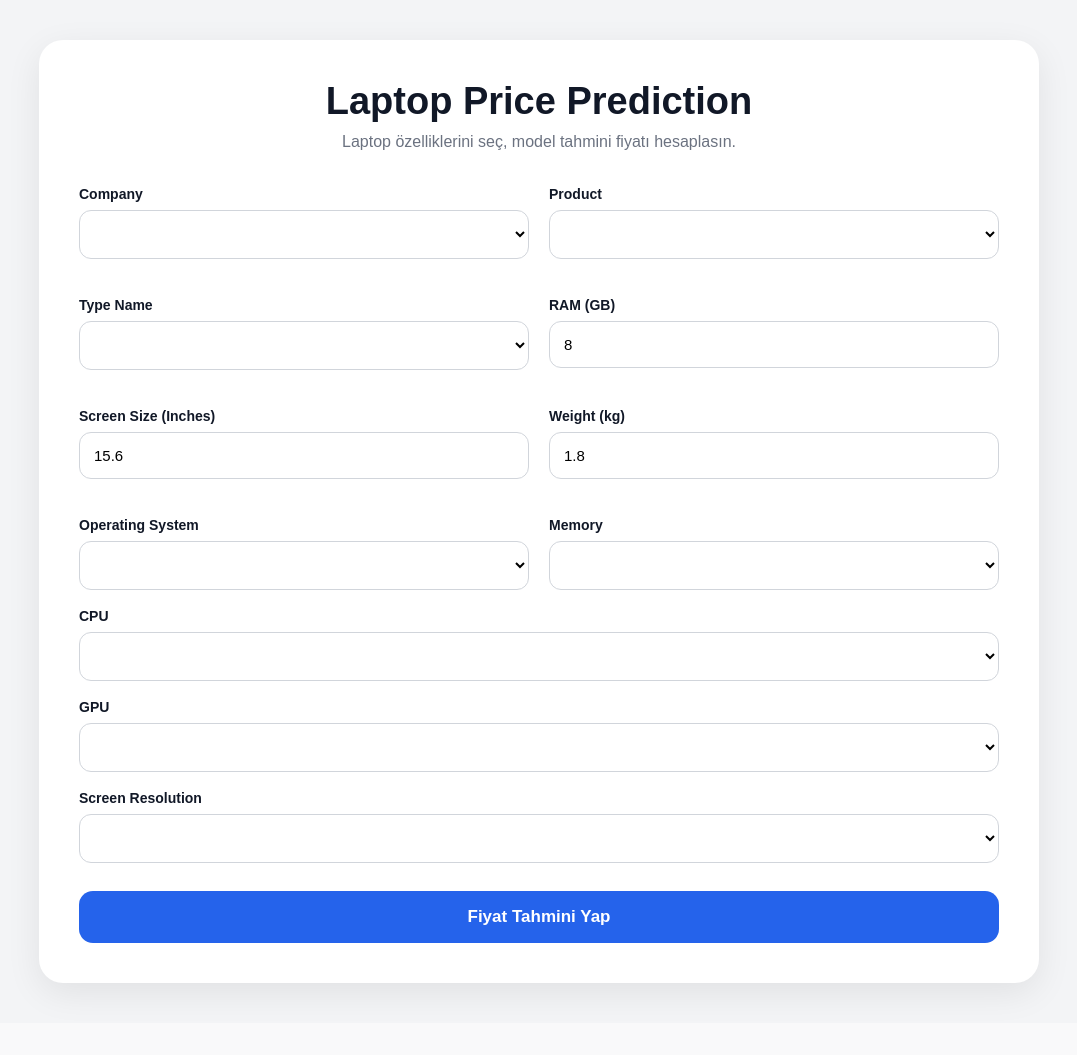
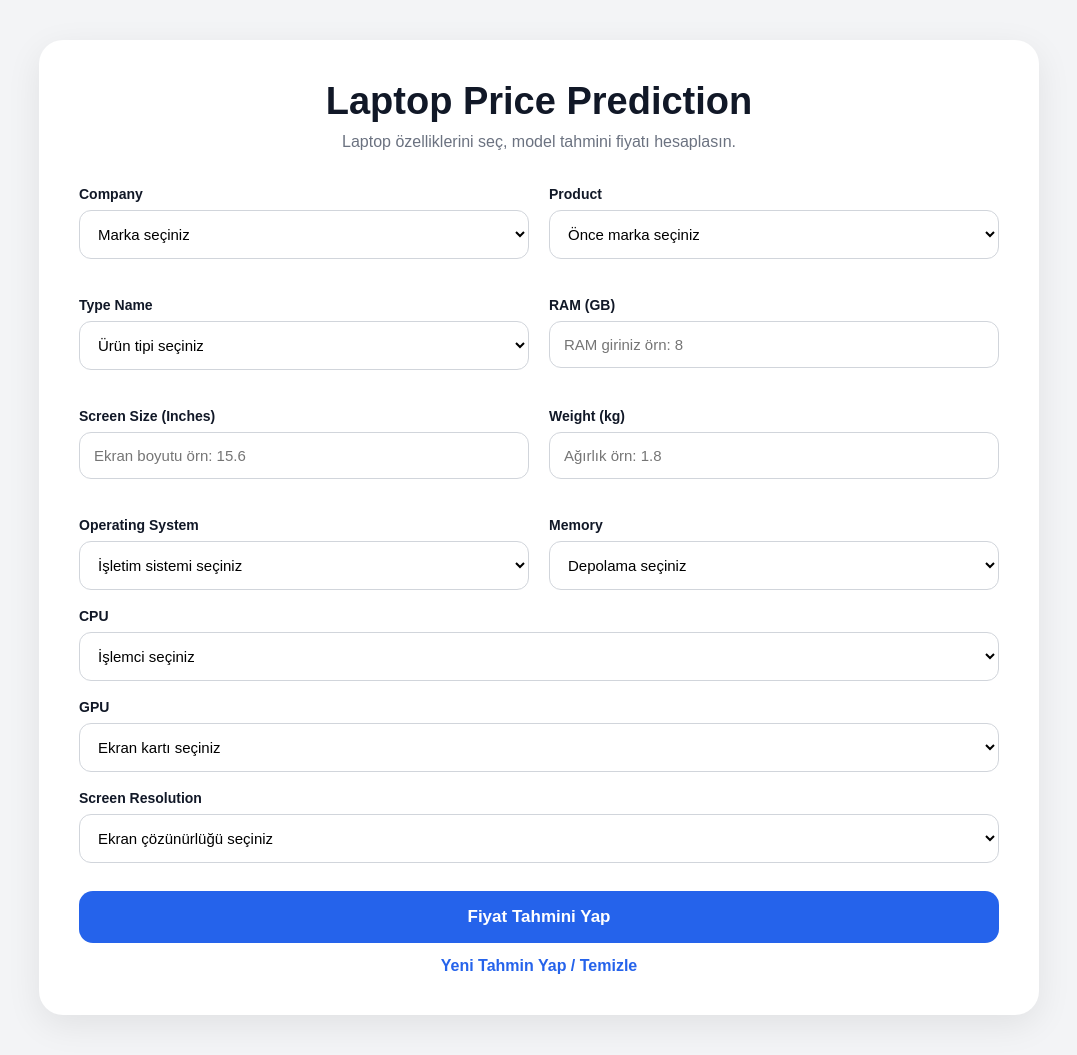
Before and after one commit to zeynepcelik1717/laptop-price-prediction, a FastAPI app: page / in a window 1280 px wide. Shown: the whole page, without its empty margins (101-1178 px from the left). Before the commit the page ends 1000 px from the top, so only its background shows below. Run offline with FastAPI, Linux system fonts and the light colour scheme; lists and menus that the app fills with data are empty; parts of the project's set-up code (start-up, migrations or seed data) failed here and were passed over.

Commit message:
düzenleme

```diff
--- a/app/main.py
+++ b/app/main.py
@@ -19,29 +19,20 @@ app = FastAPI(title="Laptop Price Prediction")
 app.mount("/static", StaticFiles(directory=BASE_DIR / "static"), name="static")
 templates = Jinja2Templates(directory=BASE_DIR / "templates")
 
+
 with open(MODEL_PATH, "rb") as file:
     model = pickle.load(file)
 
 with open(FEATURE_PATH, "rb") as file:
     feature_names = list(pickle.load(file))
 
-    raw_df = pd.read_csv(DATA_PATH, encoding="latin-1")
 
 feature_index = {name: i for i, name in enumerate(feature_names)}
 
-
-def get_options(prefix):
-    values = []
-
-    for col in feature_names:
-        if col.startswith(prefix + "_"):
-            values.append(col.replace(prefix + "_", ""))
-
-    return sorted(values)
-
+raw_df = pd.read_csv(DATA_PATH, encoding="latin-1")
 
 options = {
-    "companies": sorted(raw_df["Company"].unique().tolist())
+    "companies": sorted(raw_df["Company"].dropna().unique().tolist())
 }
 
 
@@ -51,36 +42,32 @@ def set_feature(row, feature_name, value):
     else:
         print("Feature bulunamadı:", feature_name)
 
-@app.get("/options/{company}")
-def get_company_options(company: str):
 
-    filtered = raw_df[raw_df["Company"] == company]
-
+def create_selected_data(
+    Company,
+    Product,
+    TypeName,
+    Inches,
+    ScreenResolution,
+    Cpu,
+    Ram,
+    Memory,
+    Gpu,
+    OpSys,
+    Weight
+):
     return {
-        "products": sorted(filtered["Product"].unique().tolist()),
-        "typenames": sorted(filtered["TypeName"].unique().tolist()),
-        "resolutions": sorted(filtered["ScreenResolution"].unique().tolist()),
-        "cpus": sorted(filtered["Cpu"].unique().tolist()),
-        "memories": sorted(filtered["Memory"].unique().tolist()),
-        "gpus": sorted(filtered["Gpu"].unique().tolist()),
-        "opsys": sorted(filtered["OpSys"].unique().tolist())
-    }
-
-@app.get("/options/{company}/{product}")
-def get_product_options(company: str, product: str):
-
-    filtered = raw_df[
-        (raw_df["Company"] == company) &
-        (raw_df["Product"] == product)
-    ]
-
-    return {
-        "typenames": sorted(filtered["TypeName"].unique().tolist()),
-        "resolutions": sorted(filtered["ScreenResolution"].unique().tolist()),
-        "cpus": sorted(filtered["Cpu"].unique().tolist()),
-        "memories": sorted(filtered["Memory"].unique().tolist()),
-        "gpus": sorted(filtered["Gpu"].unique().tolist()),
-        "opsys": sorted(filtered["OpSys"].unique().tolist())
+        "Company": Company,
+        "Product": Product,
+        "TypeName": TypeName,
+        "Inches": Inches,
+        "ScreenResolution": ScreenResolution,
+        "Cpu": Cpu,
+        "Ram": Ram,
+        "Memory": Memory,
+        "Gpu": Gpu,
+        "OpSys": OpSys,
+        "Weight": Weight
     }
 
 
@@ -92,9 +79,36 @@ def home(request: Request):
         context={
             "options": options,
             "prediction": None,
-            "error": None
+            "error": None,
+            "selected": None
         }
     )
+
+
+@app.get("/options/{company}")
+def get_company_options(company: str):
+    filtered = raw_df[raw_df["Company"] == company]
+
+    return {
+        "products": sorted(filtered["Product"].dropna().unique().tolist())
+    }
+
+
+@app.get("/options/{company}/{product}")
+def get_product_options(company: str, product: str):
+    filtered = raw_df[
+        (raw_df["Company"] == company) &
+        (raw_df["Product"] == product)
+    ]
+
+    return {
+        "typenames": sorted(filtered["TypeName"].dropna().unique().tolist()),
+        "resolutions": sorted(filtered["ScreenResolution"].dropna().unique().tolist()),
+        "cpus": sorted(filtered["Cpu"].dropna().unique().tolist()),
+        "memories": sorted(filtered["Memory"].dropna().unique().tolist()),
+        "gpus": sorted(filtered["Gpu"].dropna().unique().tolist()),
+        "opsys": sorted(filtered["OpSys"].dropna().unique().tolist())
+    }
 
 
 @app.post("/predict", response_class=HTMLResponse)
@@ -112,6 +126,20 @@ def predict(
     OpSys: str = Form(...),
     Weight: float = Form(...)
 ):
+    selected = create_selected_data(
+        Company,
+        Product,
+        TypeName,
+        Inches,
+        ScreenResolution,
+        Cpu,
+        Ram,
+        Memory,
+        Gpu,
+        OpSys,
+        Weight
+    )
+
     try:
         row = [0.0] * len(feature_names)
 
@@ -138,12 +166,13 @@ def predict(
             context={
                 "options": options,
                 "prediction": round(float(prediction), 2),
-                "error": None
+                "error": None,
+                "selected": selected
             }
         )
 
-    except Exception as e:
-        print("TAHMIN HATASI:", e)
+    except Exception as error:
+        print("TAHMIN HATASI:", error)
 
         return templates.TemplateResponse(
             request=request,
@@ -151,6 +180,7 @@ def predict(
             context={
                 "options": options,
                 "prediction": None,
-                "error": str(e)
+                "error": str(error),
+                "selected": selected
             }
         )
--- a/static/style.css
+++ b/static/style.css
@@ -172,3 +172,22 @@ button:hover{
         font-size:28px;
     }
 }
+.reset-btn{
+    display:block;
+    text-align:center;
+    margin-top:14px;
+    color:#2563eb;
+    font-weight:bold;
+    text-decoration:none;
+}
+
+.reset-btn:hover{
+    text-decoration:underline;
+}
+
+.summary{
+    margin-top:14px;
+    color:#047857;
+    font-size:14px;
+    line-height:1.5;
+}
--- a/templates/index.html
+++ b/templates/index.html
@@ -20,70 +20,119 @@
                 <div class="form-group">
                     <label>Company</label>
                     <select id="companySelect" name="Company" required>
+                        <option value="" selected>Marka seçiniz</option>
                         {% for item in options.companies %}
-                            <option value="{{ item }}">{{ item }}</option>
+                            <option value="{{ item }}"
+                                {% if selected and selected.Company == item %}selected{% endif %}>
+                                {{ item }}
+                            </option>
                         {% endfor %}
                     </select>
                 </div>
 
                 <div class="form-group">
                     <label>Product</label>
-                    <select id="productSelect" name="Product" required></select>
+                    <select id="productSelect" name="Product" required>
+                        <option value="" selected disabled>Önce marka seçiniz</option>
+                    </select>
                 </div>
 
                 <div class="form-group">
                     <label>Type Name</label>
-                    <select id="typeSelect" name="TypeName" required></select>
+                    <select id="typeSelect" name="TypeName" required>
+                        <option value="" selected disabled>Ürün tipi seçiniz</option>
+                    </select>
                 </div>
 
                 <div class="form-group">
                     <label>RAM (GB)</label>
-                    <input type="number" name="Ram" value="8" required>
+                    <input
+                        type="number"
+                        name="Ram"
+                        placeholder="RAM giriniz örn: 8"
+                        value="{% if selected %}{{ selected.Ram }}{% endif %}"
+                        required
+                    >
                 </div>
 
                 <div class="form-group">
                     <label>Screen Size (Inches)</label>
-                    <input type="number" step="0.1" name="Inches" value="15.6" required>
+                    <input
+                        type="number"
+                        step="0.1"
+                        name="Inches"
+                        placeholder="Ekran boyutu örn: 15.6"
+                        value="{% if selected %}{{ selected.Inches }}{% endif %}"
+                        required
+                    >
                 </div>
 
                 <div class="form-group">
                     <label>Weight (kg)</label>
-                    <input type="number" step="0.1" name="Weight" value="1.8" required>
+                    <input
+                        type="number"
+                        step="0.1"
+                        name="Weight"
+                        placeholder="Ağırlık örn: 1.8"
+                        value="{% if selected %}{{ selected.Weight }}{% endif %}"
+                        required
+                    >
                 </div>
 
                 <div class="form-group">
                     <label>Operating System</label>
-                    <select id="osSelect" name="OpSys" required></select>
+                    <select id="osSelect" name="OpSys" required>
+                        <option value="" selected disabled>İşletim sistemi seçiniz</option>
+                    </select>
                 </div>
 
                 <div class="form-group">
                     <label>Memory</label>
-                    <select id="memorySelect" name="Memory" required></select>
+                    <select id="memorySelect" name="Memory" required>
+                        <option value="" selected disabled>Depolama seçiniz</option>
+                    </select>
                 </div>
             </div>
 
             <div class="form-group full">
                 <label>CPU</label>
-                <select id="cpuSelect" name="Cpu" required></select>
+                <select id="cpuSelect" name="Cpu" required>
+                    <option value="" selected disabled>İşlemci seçiniz</option>
+                </select>
             </div>
 
             <div class="form-group full">
                 <label>GPU</label>
-                <select id="gpuSelect" name="Gpu" required></select>
+                <select id="gpuSelect" name="Gpu" required>
+                    <option value="" selected disabled>Ekran kartı seçiniz</option>
+                </select>
             </div>
 
             <div class="form-group full">
                 <label>Screen Resolution</label>
-                <select id="resolutionSelect" name="ScreenResolution" required></select>
+                <select id="resolutionSelect" name="ScreenResolution" required>
+                    <option value="" selected disabled>Ekran çözünürlüğü seçiniz</option>
+                </select>
             </div>
 
             <button type="submit">Fiyat Tahmini Yap</button>
+
+            <a href="/" class="reset-btn">Yeni Tahmin Yap / Temizle</a>
         </form>
 
         {% if prediction %}
             <div class="result">
                 <span>Tahmini Laptop Fiyatı</span>
                 <strong>€ {{ prediction }}</strong>
+
+                {% if selected %}
+                    <p class="summary">
+                        {{ selected.Company }} - {{ selected.Product }} |
+                        {{ selected.Ram }} GB RAM |
+                        {{ selected.Inches }} inch |
+                        {{ selected.Weight }} kg
+                    </p>
+                {% endif %}
             </div>
         {% endif %}
 
@@ -100,51 +149,119 @@
 const companySelect = document.getElementById("companySelect");
 const productSelect = document.getElementById("productSelect");
 
-async function loadCompanyOptions(company) {
+const selectedData = {
+    company: "{{ selected.Company if selected else '' }}",
+    product: "{{ selected.Product if selected else '' }}",
+    typeName: "{{ selected.TypeName if selected else '' }}",
+    cpu: "{{ selected.Cpu if selected else '' }}",
+    gpu: "{{ selected.Gpu if selected else '' }}",
+    memory: "{{ selected.Memory if selected else '' }}",
+    os: "{{ selected.OpSys if selected else '' }}",
+    resolution: "{{ selected.ScreenResolution if selected else '' }}"
+};
+
+async function loadCompanyOptions(company, selectedProduct = "") {
+    if (!company) {
+        resetDependentSelects();
+        return;
+    }
+
     const response = await fetch(`/options/${encodeURIComponent(company)}`);
     const data = await response.json();
 
-    fillSelect("productSelect", data.products);
+    fillSelect("productSelect", data.products, "Ürün seçiniz", selectedProduct);
 
-    if (data.products.length > 0) {
-        await loadProductOptions(company, data.products[0]);
+    if (selectedProduct) {
+        await loadProductOptions(company, selectedProduct);
     }
 }
 
 async function loadProductOptions(company, product) {
+    if (!company || !product) {
+        resetProductDependentSelects();
+        return;
+    }
+
     const response = await fetch(`/options/${encodeURIComponent(company)}/${encodeURIComponent(product)}`);
     const data = await response.json();
 
-    fillSelect("typeSelect", data.typenames);
-    fillSelect("cpuSelect", data.cpus);
-    fillSelect("gpuSelect", data.gpus);
-    fillSelect("memorySelect", data.memories);
-    fillSelect("osSelect", data.opsys);
-    fillSelect("resolutionSelect", data.resolutions);
+    fillSelect("typeSelect", data.typenames, "Ürün tipi seçiniz", selectedData.typeName);
+    fillSelect("cpuSelect", data.cpus, "İşlemci seçiniz", selectedData.cpu);
+    fillSelect("gpuSelect", data.gpus, "Ekran kartı seçiniz", selectedData.gpu);
+    fillSelect("memorySelect", data.memories, "Depolama seçiniz", selectedData.memory);
+    fillSelect("osSelect", data.opsys, "İşletim sistemi seçiniz", selectedData.os);
+    fillSelect("resolutionSelect", data.resolutions, "Ekran çözünürlüğü seçiniz", selectedData.resolution);
 }
 
-function fillSelect(id, values) {
+function fillSelect(id, values, placeholder, selectedValue = "") {
     const select = document.getElementById(id);
     select.innerHTML = "";
+
+    const placeholderOption = document.createElement("option");
+    placeholderOption.value = "";
+    placeholderOption.textContent = placeholder;
+    placeholderOption.disabled = true;
+    placeholderOption.selected = !selectedValue;
+    select.appendChild(placeholderOption);
 
     values.forEach(value => {
         const option = document.createElement("option");
         option.value = value;
         option.textContent = value;
+
+        if (value === selectedValue) {
+            option.selected = true;
+        }
+
         select.appendChild(option);
     });
 }
 
+function resetDependentSelects() {
+    fillSelect("productSelect", [], "Önce marka seçiniz");
+    resetProductDependentSelects();
+}
+
+function resetProductDependentSelects() {
+    fillSelect("typeSelect", [], "Ürün tipi seçiniz");
+    fillSelect("cpuSelect", [], "İşlemci seçiniz");
+    fillSelect("gpuSelect", [], "Ekran kartı seçiniz");
+    fillSelect("memorySelect", [], "Depolama seçiniz");
+    fillSelect("osSelect", [], "İşletim sistemi seçiniz");
+    fillSelect("resolutionSelect", [], "Ekran çözünürlüğü seçiniz");
+}
+
 companySelect.addEventListener("change", async () => {
+    selectedData.product = "";
+    selectedData.typeName = "";
+    selectedData.cpu = "";
+    selectedData.gpu = "";
+    selectedData.memory = "";
+    selectedData.os = "";
+    selectedData.resolution = "";
+
     await loadCompanyOptions(companySelect.value);
 });
 
 productSelect.addEventListener("change", async () => {
+    selectedData.typeName = "";
+    selectedData.cpu = "";
+    selectedData.gpu = "";
+    selectedData.memory = "";
+    selectedData.os = "";
+    selectedData.resolution = "";
+
     await loadProductOptions(companySelect.value, productSelect.value);
 });
 
 window.onload = async () => {
-    await loadCompanyOptions(companySelect.value);
+    if (selectedData.company) {
+        companySelect.value = selectedData.company;
+        await loadCompanyOptions(selectedData.company, selectedData.product);
+    } else {
+        companySelect.value = "";
+        resetDependentSelects();
+    }
 };
 </script>
 
```
